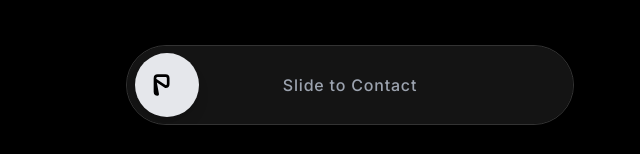
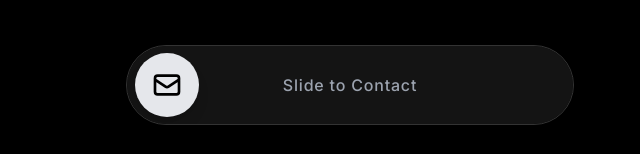
Before and after one commit to SnapBlitz/Social-Media-Links, a plain HTML site: page index.html in a window 1280 px wide. Shown: the part 1013-1167 px from the top of the page, 290-930 px from the left. Drawn offline with nearby package versions, Linux system fonts and the light colour scheme.

Commit message:
Update index.html

```diff
--- a/index.html
+++ b/index.html
@@ -169,7 +169,7 @@
             <div id="slider-container" class="relative w-full h-20 rounded-full flex items-center justify-center p-2 cursor-pointer select-none overflow-hidden" style="background: rgba(20, 20, 20, 0.6); backdrop-filter: blur(10px); border: 1px solid #333;">
                 <div id="slider-reveal" class="absolute top-0 left-0 h-full bg-white/20 rounded-full" style="width: 0; backdrop-filter: blur(5px);"></div>
                 <div id="slider-knob" class="absolute top-1/2 -translate-y-1/2 w-16 h-16 bg-gray-200 rounded-full flex items-center justify-center z-30 shadow-lg" style="left: 8px;">
-                     <svg class="w-8 h-8 text-black" fill="none" stroke="currentColor" viewBox="0 0 24 24" xmlns="http://www.w3.org/2000/svg"><path stroke-linecap="round" stroke-linejoin="round" stroke-width="2" d="M3 8l7.89 5.26a2 2 0 002-2V7a2 2 0 00-2-2H5a2 2 0 00-2 2v10a2 2 0 002 2z"></path></svg>
+                     <svg class="w-8 h-8 text-black" fill="none" stroke="currentColor" viewBox="0 0 24 24" xmlns="http://www.w3.org/2000/svg"><path stroke-linecap="round" stroke-linejoin="round" stroke-width="2" d="M3 8l7.89 5.26a2 2 0 002.22 0L21 8M5 19h14a2 2 0 002-2V7a2 2 0 00-2-2H5a2 2 0 00-2 2v10a2 2 0 002 2z"></path></svg>
                 </div>
 
                 <div id="slider-text-mask" class="absolute inset-0 rounded-full flex items-center justify-center z-20 pointer-events-none" style="background: rgb(20, 20, 20);">
```
